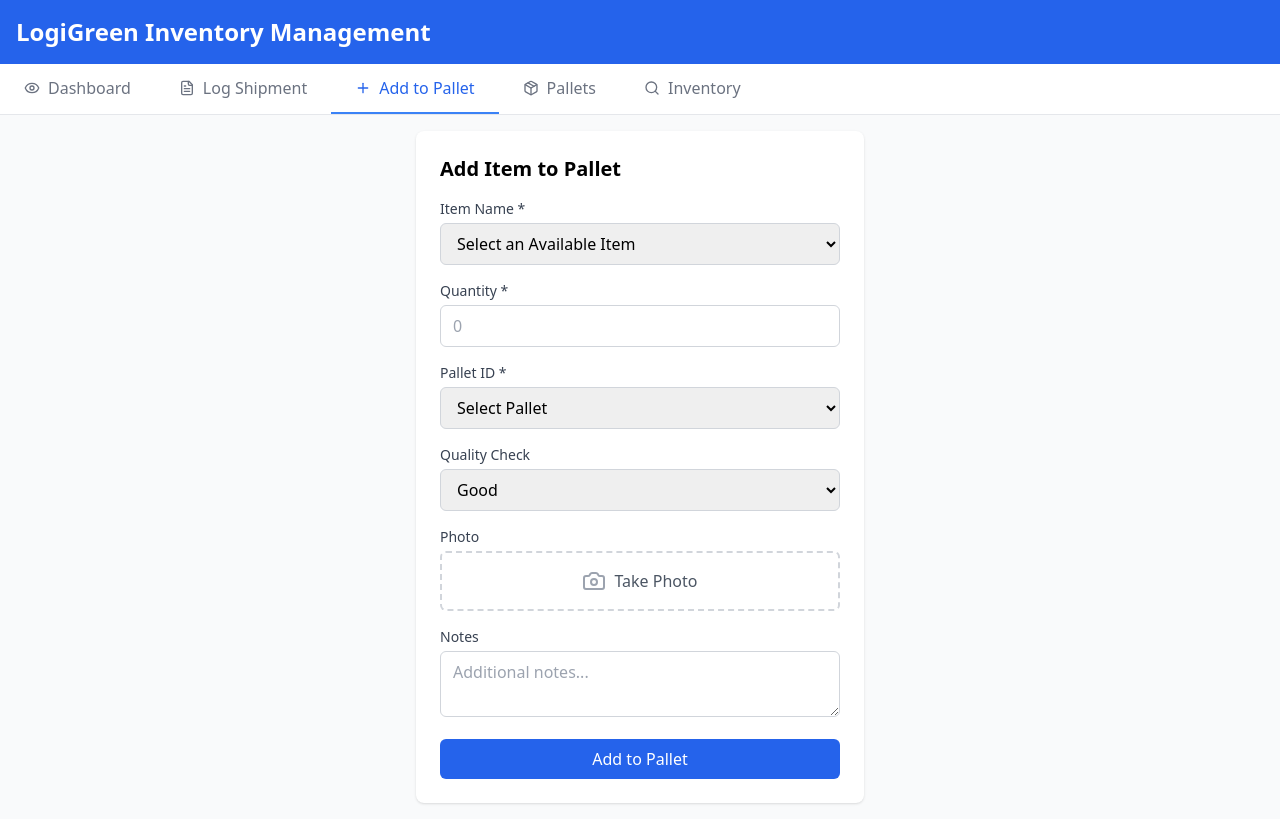
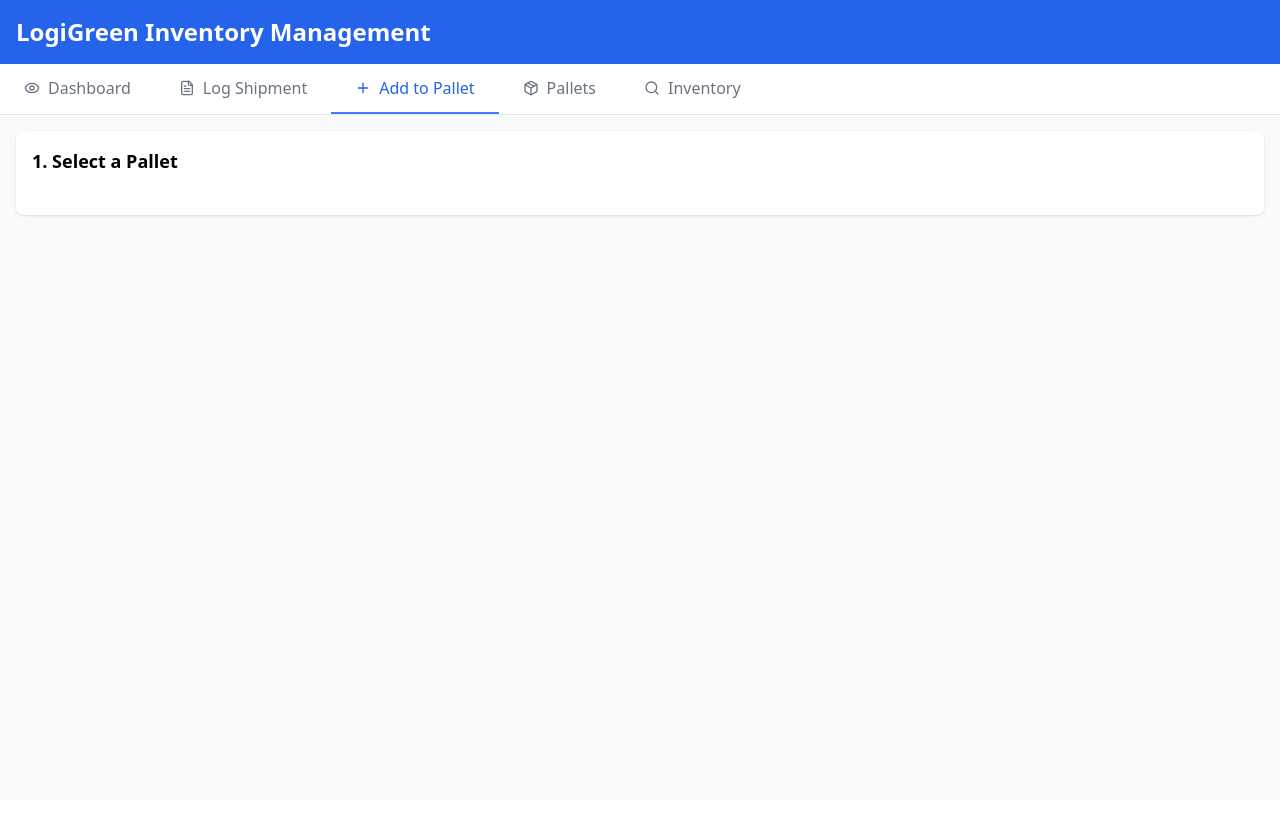
Before and after one commit to amirazman73/Logigreen_App, a React (Create React App) app: page / in a window 1280 px wide. Both pictures are taken after a click on the button "Add to Pallet". Built offline with nearby package versions, Linux system fonts and the light colour scheme.

Commit message:
Changed logic of adding items to pallets, for more efficient user experience

```diff
--- a/src/components/AddItemForm.jsx
+++ b/src/components/AddItemForm.jsx
@@ -1,98 +1,90 @@
 import React from 'react';
-import { Camera } from 'lucide-react';
 
-const AddItemForm = ({ newItem, setNewItem, addItem, pallets, fileInputRef, handlePhotoCapture, availableItems}) => (
-  <div className="max-w-md mx-auto">
-    <div className="bg-white rounded-lg shadow p-6">
-      <h2 className="text-xl font-semibold mb-4">Add Item to Pallet</h2>
-      <div className="space-y-4">
-        <div>
-          <label className="block text-sm font-medium text-gray-700 mb-1">Item Name *</label>
+const AddItemForm = ({
+  pallets,
+  selectedPalletId,
+  onSelectPallet,
+  itemsToAdd,
+  onItemChange,
+  onAddItemRow,
+  onRemoveItemRow,
+  onSubmit,
+  availableItems
+}) => (
+  <div className="space-y-6">
+    {/* Part 1: Pallet Selection */}
+    <div className="bg-white rounded-lg shadow p-4">
+      <h2 className="text-lg font-semibold mb-3">1. Select a Pallet</h2>
+      <div className="flex overflow-x-auto space-x-3 pb-3">
+        {pallets.map(pallet => (
+          <button
+            key={pallet.id}
+            onClick={() => onSelectPallet(pallet.id)}
+            className={`px-4 py-2 rounded-full border-2 whitespace-nowrap ${
+              selectedPalletId === pallet.id
+                ? 'bg-blue-600 text-white border-blue-600'
+                : 'bg-white text-gray-700 border-gray-300 hover:bg-gray-100'
+            }`}
+          >
+            {pallet.id} ({pallet.type})
+          </button>
+        ))}
+      </div>
+    </div>
+
+    {/* Part 2: Item Addition (only shows after a pallet is selected) */}
+    {selectedPalletId && (
+      <div className="bg-white rounded-lg shadow p-4">
+        <h2 className="text-lg font-semibold mb-3">2. Add Items to Pallet: <span className="text-blue-600">{selectedPalletId}</span></h2>
+
+        <div className="space-y-3 mb-4">
+          {itemsToAdd.map((item, index) => (
+            <div key={index} className="flex items-center gap-3">
               <select
-            value={newItem.itemName}
-            onChange={(e) => setNewItem({...newItem, itemName: e.target.value})}
-            className="w-full border border-gray-300 rounded-md px-3 py-2"
+                value={item.itemName}
+                onChange={(e) => onItemChange(index, 'itemName', e.target.value)}
+                className="flex-1 border border-gray-300 rounded-md px-3 py-2"
               >
-            <option value="">Select an Available Item</option>
+                <option value="">Select an available item...</option>
                 {availableItems.map(name => (
                   <option key={name} value={name}>{name}</option>
                 ))}
               </select>
-
-        </div>
-        <div>
-          <label className="block text-sm font-medium text-gray-700 mb-1">Quantity *</label>
               <input
                 type="number"
-            value={newItem.quantity}
-            onChange={(e) => setNewItem({...newItem, quantity: e.target.value})}
-            className="w-full border border-gray-300 rounded-md px-3 py-2"
-            placeholder="0"
+                value={item.quantity}
+                onChange={(e) => onItemChange(index, 'quantity', e.target.value)}
+                className="w-24 border border-gray-300 rounded-md px-3 py-2"
+                placeholder="Qty"
               />
-        </div>
-        <div>
-          <label className="block text-sm font-medium text-gray-700 mb-1">Pallet ID *</label>
-          <select
-            value={newItem.palletId}
-            onChange={(e) => setNewItem({...newItem, palletId: e.target.value})}
-            className="w-full border border-gray-300 rounded-md px-3 py-2"
+              {itemsToAdd.length > 1 && (
+                <button
+                  onClick={() => onRemoveItemRow(index)}
+                  className="text-red-600 hover:text-red-800"
                 >
-            <option value="">Select Pallet</option>
-            {pallets.filter(p => p.status === 'active').map(pallet => (
-              <option key={pallet.id} value={pallet.id}>{pallet.id}</option>
-            ))}
-          </select>
-        </div>
-        <div>
-          <label className="block text-sm font-medium text-gray-700 mb-1">Quality Check</label>
-          <select
-            value={newItem.quality}
-            onChange={(e) => setNewItem({...newItem, quality: e.target.value})}
-            className="w-full border border-gray-300 rounded-md px-3 py-2"
-          >
-            <option value="good">Good</option>
-            <option value="bad">Damaged/Bad</option>
-          </select>
-        </div>
-        <div>
-          <label className="block text-sm font-medium text-gray-700 mb-1">Photo</label>
-          <input
-            type="file"
-            accept="image/*"
-            capture="environment"
-            ref={fileInputRef}
-            onChange={handlePhotoCapture}
-            className="hidden"
-          />
-          <button
-            onClick={() => fileInputRef.current?.click()}
-            className="flex items-center justify-center w-full border-2 border-dashed border-gray-300 rounded-md py-4 hover:border-gray-400"
-          >
-            <Camera className="w-6 h-6 text-gray-400 mr-2" />
-            <span className="text-gray-600">Take Photo</span>
+                  Remove
                 </button>
-          {newItem.photo && (
-            <img src={newItem.photo} alt="Item" className="mt-2 w-full h-32 object-cover rounded" />
               )}
             </div>
-        <div>
-          <label className="block text-sm font-medium text-gray-700 mb-1">Notes</label>
-          <textarea
-            value={newItem.notes}
-            onChange={(e) => setNewItem({...newItem, notes: e.target.value})}
-            className="w-full border border-gray-300 rounded-md px-3 py-2"
-            rows="2"
-            placeholder="Additional notes..."
-          />
+          ))}
         </div>
+
+        <div className="flex items-center justify-between">
           <button
-          onClick={addItem}
-          className="w-full bg-blue-600 text-white py-2 px-4 rounded-md hover:bg-blue-700 font-medium"
+            onClick={onAddItemRow}
+            className="text-blue-600 font-medium hover:text-blue-800"
           >
-          Add to Pallet
+            + Add Another Item
+          </button>
+          <button
+            onClick={onSubmit}
+            className="bg-blue-600 text-white py-2 px-6 rounded-md hover:bg-blue-700 font-medium"
+          >
+            Add All Items to Pallet
           </button>
         </div>
       </div>
+    )}
   </div>
 );
 
--- a/src/components/Shippingtracker.jsx
+++ b/src/components/Shippingtracker.jsx
@@ -48,12 +48,20 @@ const ShippingTracker = () => {
   const { pallets, setPallets, addPallet } = usePallets();
   const { shipments, setShipments, addShipment } = useShipments();
 
-  // Add item handler
+  const [draftItemsByPallet, setDraftItemsByPallet] = useState({});
+  const [selectedPalletId, setSelectedPalletId] = useState(null);
+
+  // This line gets the draft for the currently selected pallet, or provides a default empty row.
+  const itemsToAdd = draftItemsByPallet[selectedPalletId] || [{ itemName: '', quantity: '' }];
+
+  // Add item handler, this was the original code that was commented out
+  /*
   const handleAddItem = () => {
     if (!newItem.itemName || !newItem.quantity || !newItem.palletId) {
       alert('Please fill in all required fields');
       return;
     }
+
 
     const selectedPallet = pallets.find(p => p.id === newItem.palletId);
     if (!selectedPallet) {
@@ -84,6 +92,88 @@ const ShippingTracker = () => {
       photo: null,
       notes: ''
     });
+  };
+  */
+
+  const handleSelectPallet = (palletId) => {
+    setSelectedPalletId(palletId);
+  };
+
+  const handleItemToAddChange = (index, field, value) => {
+    // Get the current draft list for the selected pallet
+    const currentDraft = draftItemsByPallet[selectedPalletId] || [{ itemName: '', quantity: '' }];
+
+    // Update the specific item in the draft list
+    const updatedItems = currentDraft.map((item, i) =>
+      i === index ? { ...item, [field]: value } : item
+    );
+
+    // Save the updated draft list back into our main drafts state
+    setDraftItemsByPallet(prevDrafts => ({
+      ...prevDrafts,
+      [selectedPalletId]: updatedItems
+    }));
+  };
+
+  const addNewItemToAddRow = () => {
+    const currentDraft = draftItemsByPallet[selectedPalletId] || [{ itemName: '', quantity: '' }];
+    setDraftItemsByPallet(prevDrafts => ({
+      ...prevDrafts,
+      [selectedPalletId]: [...currentDraft, { itemName: '', quantity: '' }]
+    }));
+  };
+
+  const removeItemToAddRow = (index) => {
+    const currentDraft = draftItemsByPallet[selectedPalletId];
+    if (currentDraft && currentDraft.length > 1) {
+      setDraftItemsByPallet(prevDrafts => ({
+        ...prevDrafts,
+        [selectedPalletId]: currentDraft.filter((_, i) => i !== index)
+      }));
+    }
+  };
+
+  const handleBulkAddItems = () => {
+    if (!selectedPalletId) {
+      alert("Please select a pallet first.");
+      return;
+    }
+
+    const draftToSubmit = draftItemsByPallet[selectedPalletId] || [];
+    const validItemsToAdd = draftToSubmit.filter(item => item.itemName && item.quantity > 0);
+
+    if (validItemsToAdd.length === 0) {
+      alert("Please add at least one item with a valid quantity.");
+      return;
+    }
+
+    // Loop through the valid items and add them one by one
+    validItemsToAdd.forEach(item => {
+      const selectedPallet = pallets.find(p => p.id === selectedPalletId);
+      const storageLocation = selectedPallet.type === 'inventory' ? selectedPallet.storage : 'N/A';
+
+      addItem({
+        itemName: item.itemName,
+        quantity: item.quantity,
+        palletId: selectedPalletId,
+        quality: 'good',
+        notes: '',
+        storage: storageLocation,
+      });
+    });
+
+    // Notification not necessary, but can be uncommented if needed for user feedback
+    // alert(`${validItemsToAdd.length} item(s) added to pallet ${selectedPalletId}`)
+
+    // Clear the completed draft for that pallet
+    setDraftItemsByPallet(prevDrafts => {
+      const newDrafts = { ...prevDrafts };
+      delete newDrafts[selectedPalletId];
+      return newDrafts;
+    });
+
+    // Deselect the pallet
+    setSelectedPalletId(null);
   };
 
   const handleSaveItem = (itemId, dataToSave) => {
@@ -361,13 +451,15 @@ const ShippingTracker = () => {
         {/* Add Item to Pallet Tab */}
         {activeTab === 'add-item' && (
           <AddItemForm
-            newItem={newItem}
-            setNewItem={setNewItem}
-            addItem={handleAddItem}
             pallets={pallets}
-            fileInputRef={fileInputRef}
-            handlePhotoCapture={handlePhotoCapture}
-            availableItems = {availableItemsForPallets}
+            selectedPalletId={selectedPalletId}
+            onSelectPallet={handleSelectPallet}
+            itemsToAdd={itemsToAdd}
+            onItemChange={handleItemToAddChange}
+            onAddItemRow={addNewItemToAddRow}
+            onRemoveItemRow={removeItemToAddRow}
+            onSubmit={handleBulkAddItems}
+            availableItems={availableItemsForPallets}
           />
         )}
         {/* Pallets Tab */}
```
Lines whose indentation alone changed are shown as unchanged.
